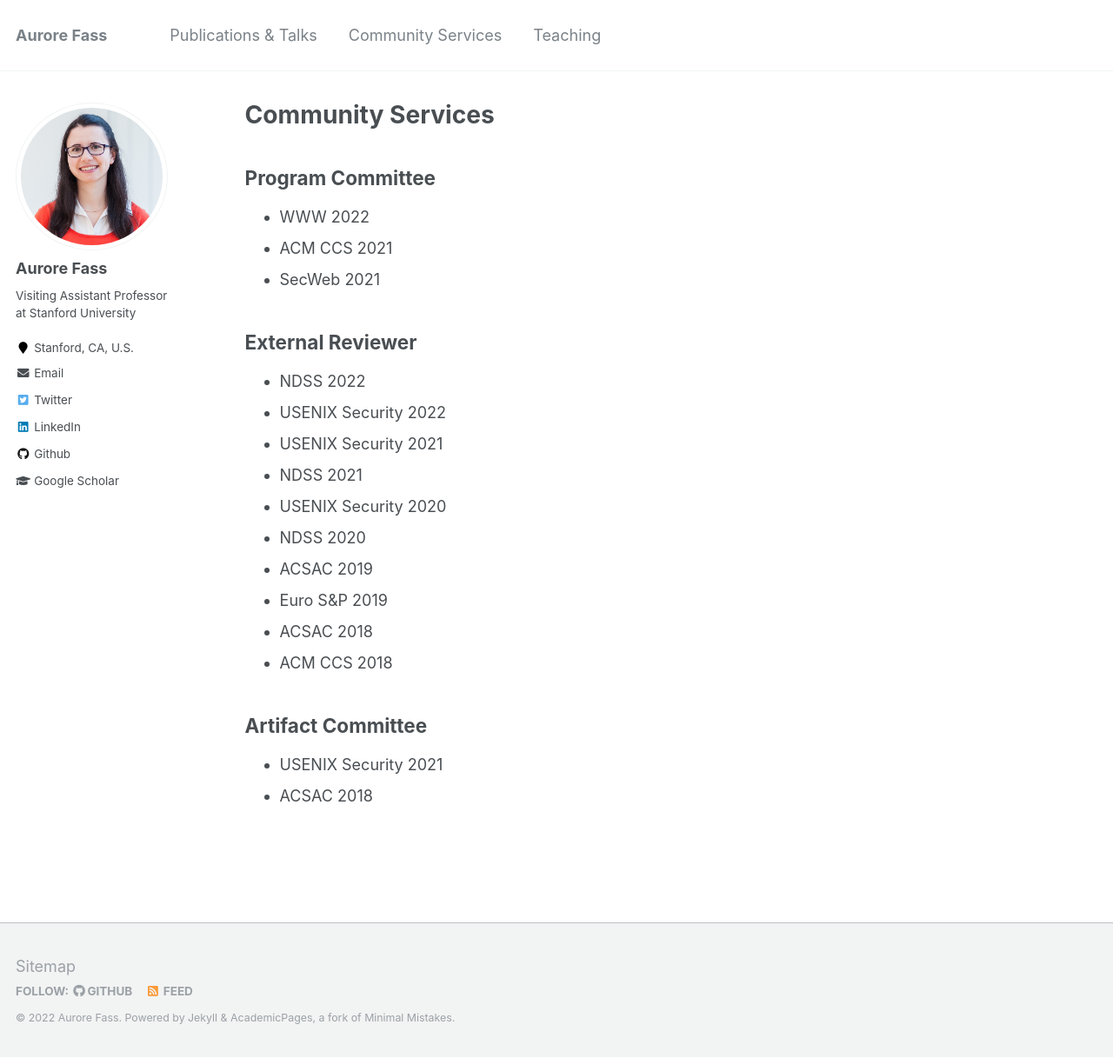
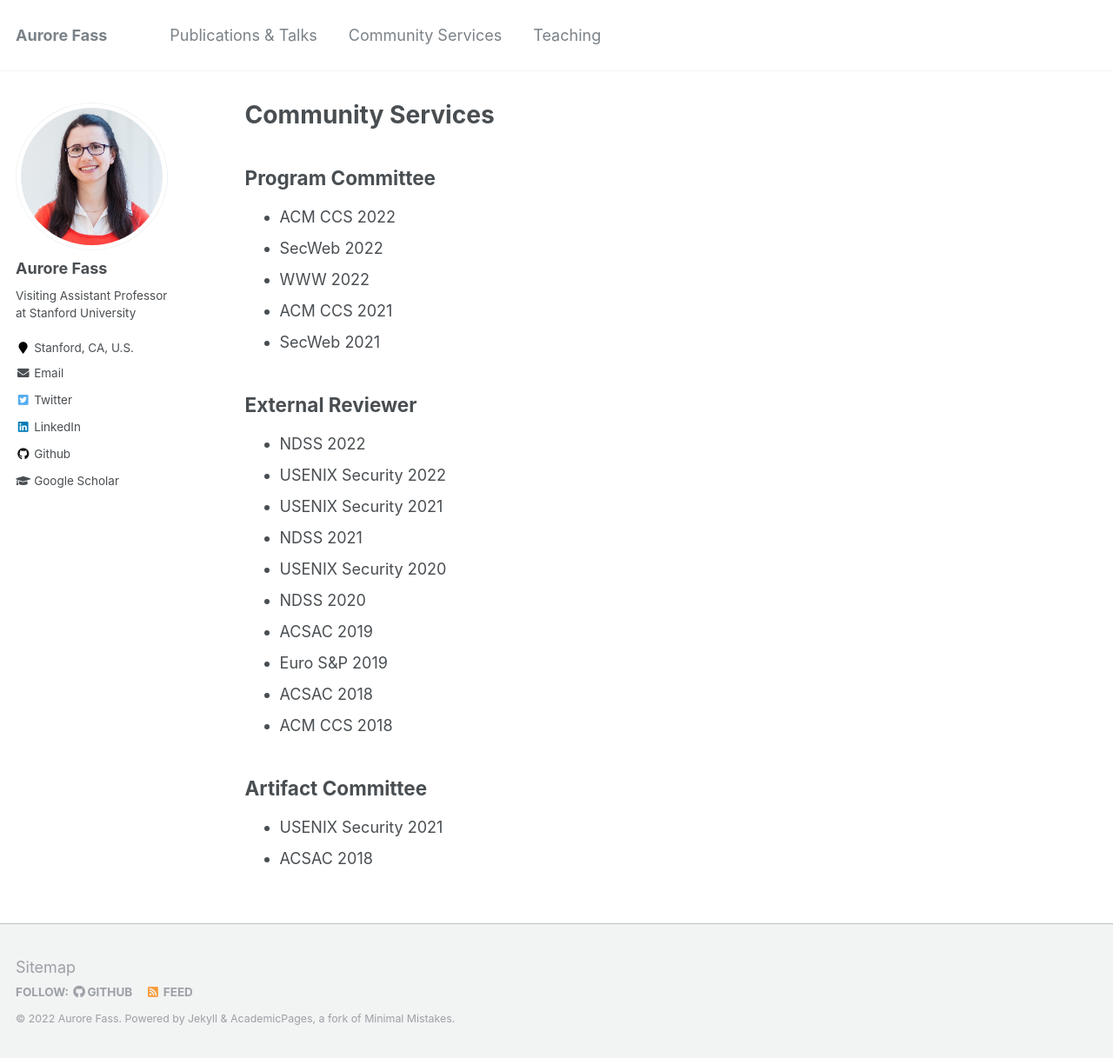
Before and after one commit to Aurore54F/aurore54f.github.io, a Jekyll site: the page built from _pages/services.md, in a window 1280 px wide and 1217 px high. Shown: the whole window at 87% size. Built offline with Jekyll 4.4.1, drawn with Linux system fonts in a browser that asks for light colours.

Commit message:
Updated PC member

```diff
--- a/_pages/services.md
+++ b/_pages/services.md
@@ -9,6 +9,8 @@ author_profile: true
 
 ## Program Committee
 
+* ACM CCS 2022
+* SecWeb 2022
 * WWW 2022
 * ACM CCS 2021
 * SecWeb 2021
```
